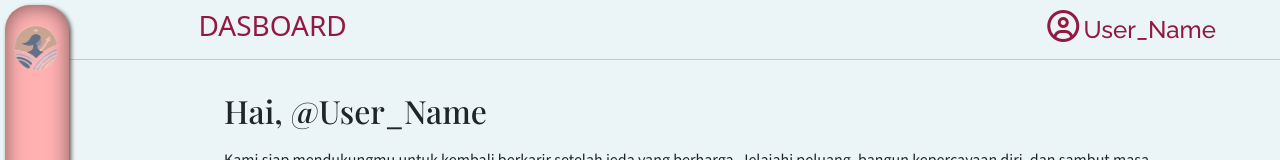
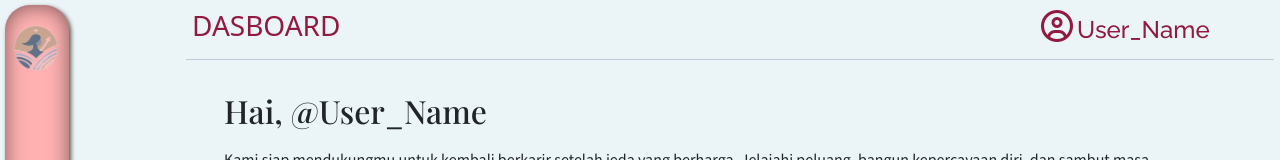
Before and after one commit to Nyi-Ageng-Serang/WeCaRe-project, a plain HTML site: page dasboard.html in a window 1280 px wide. Shown: the top 160 px of the page. Drawn offline with nearby package versions, Linux system fonts and the light colour scheme; some icons are missing; a web font is replaced by a local one.

Commit message:
tambahkan margin-left pada konten header dan main

```diff
--- a/styleDasboard.css
+++ b/styleDasboard.css
@@ -115,11 +115,6 @@ a.side-link:hover {
 }
 
 /* HEADER */
-header{
-    margin-left: 3vw;
-    width: calc(100% - 3vw);
-    border-bottom: 1px solid #07195231;
-}
 .top {
     position: relative;
     width: calc(100% - 3vw);
@@ -128,9 +123,20 @@ header{
     align-items: center;
     justify-content: space-between;
     padding: 0 2rem;
+    margin-left: 2rem;
     color: var(--secondary-color);
     transition: all 0.3s ease-in-out;
 }
+.top::before {
+    content: "";
+    position: absolute;
+    bottom: 0;
+    left: 12vw;
+    width: calc(100% - 12vw);
+    height: 1px;
+    background-color: #07195231;
+}
+
 
 .top .text-start {
     padding-left: 8rem;
```
